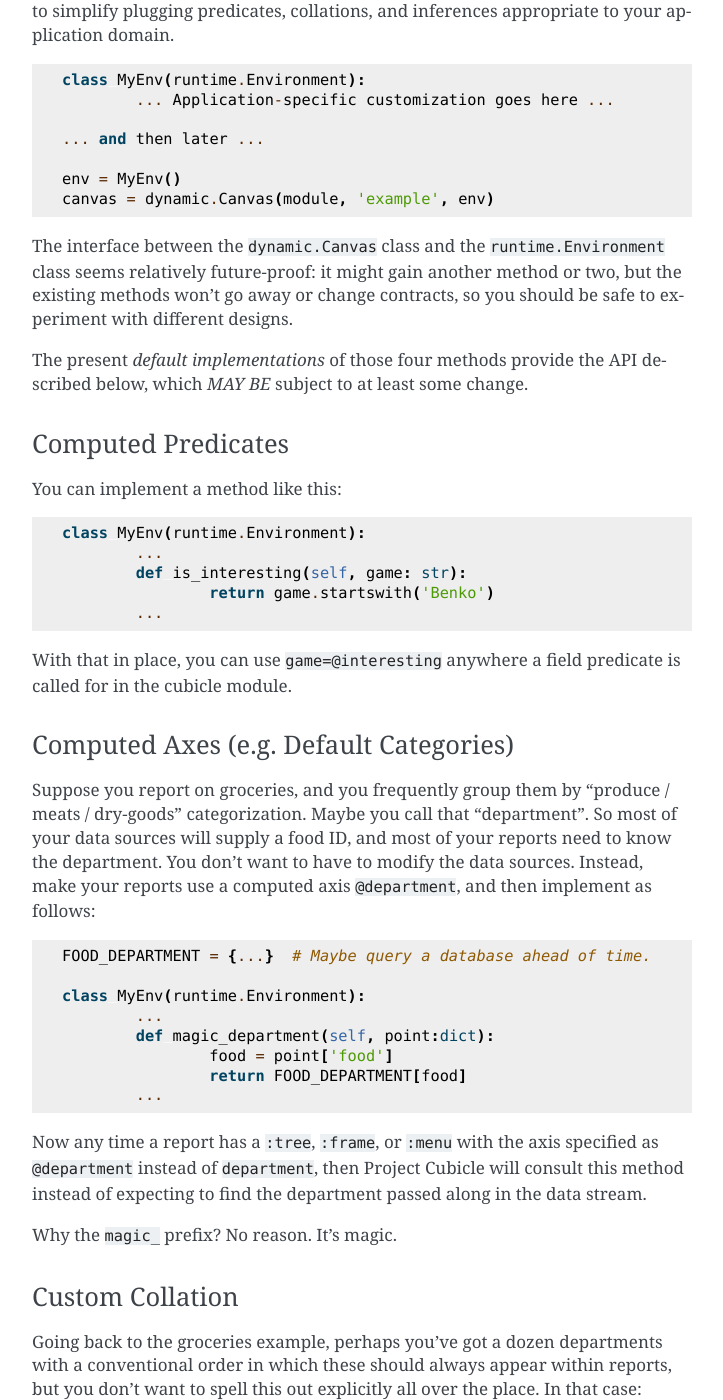
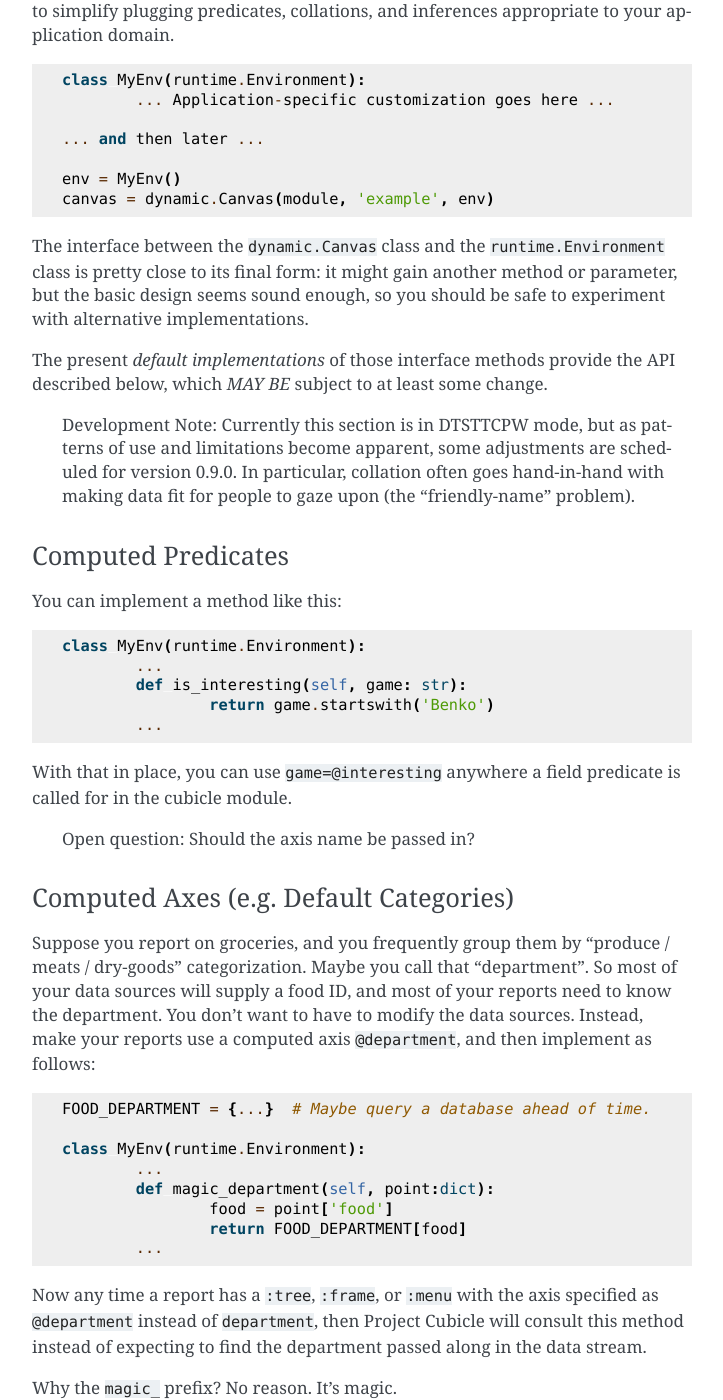
Before and after one commit to kjosib/glowing-chainsaw, a Sphinx documentation site: the page built from docs/source/integrating.rst, in a window 1280 px wide and 1400 px high, scrolled down 2296 px. Shown: the whole window, without its empty margins (388-1111 px from the left). Built offline with Sphinx 7.4.7, drawn with Linux system fonts in a browser that asks for light colours; some of the changed text lies outside the part shown.

Commit message:
Documentation Improvements

```diff
--- a/docs/source/integrating.rst
+++ b/docs/source/integrating.rst
@@ -119,15 +119,20 @@ collations, and inferences appropriate to your application domain.
 	canvas = dynamic.Canvas(module, 'example', env)
 
 The interface between the :code:`dynamic.Canvas` class
-and the :code:`runtime.Environment` class seems relatively
-future-proof: it might gain another method
-or two, but the existing methods won't go away or change
-contracts, so you should be safe to experiment with different
-designs.
+and the :code:`runtime.Environment` class is pretty close to
+its final form: it might gain another method or parameter,
+but the basic design seems sound enough, so you should be safe
+to experiment with alternative implementations.
 
-The present *default implementations* of those four methods
+The present *default implementations* of those interface methods
 provide the API described below, which *MAY BE* subject to at
 least some change.
+
+	Development Note: Currently this section is in DTSTTCPW mode,
+	but as patterns of use and limitations become apparent, some
+	adjustments are scheduled for version 0.9.0. In particular,
+	collation often goes hand-in-hand with making data fit for
+	people to gaze upon (the "friendly-name" problem).
 
 Computed Predicates
 ^^^^^^^^^^^^^^^^^^^^^^^^
@@ -144,6 +149,8 @@ You can implement a method like this:
 
 With that in place, you can use :code:`game=@interesting` anywhere a
 field predicate is called for in the cubicle module.
+
+	Open question: Should the axis name be passed in?
 
 Computed Axes (e.g. Default Categories)
 ^^^^^^^^^^^^^^^^^^^^^^^^^^^^^^^^^^^^^^^^^^^^^^^^
```
Also changed, not shown: other parts of docs/source/integrating.rst (+2 -0 lines), docs/source/language.rst (+14 -2 lines).
